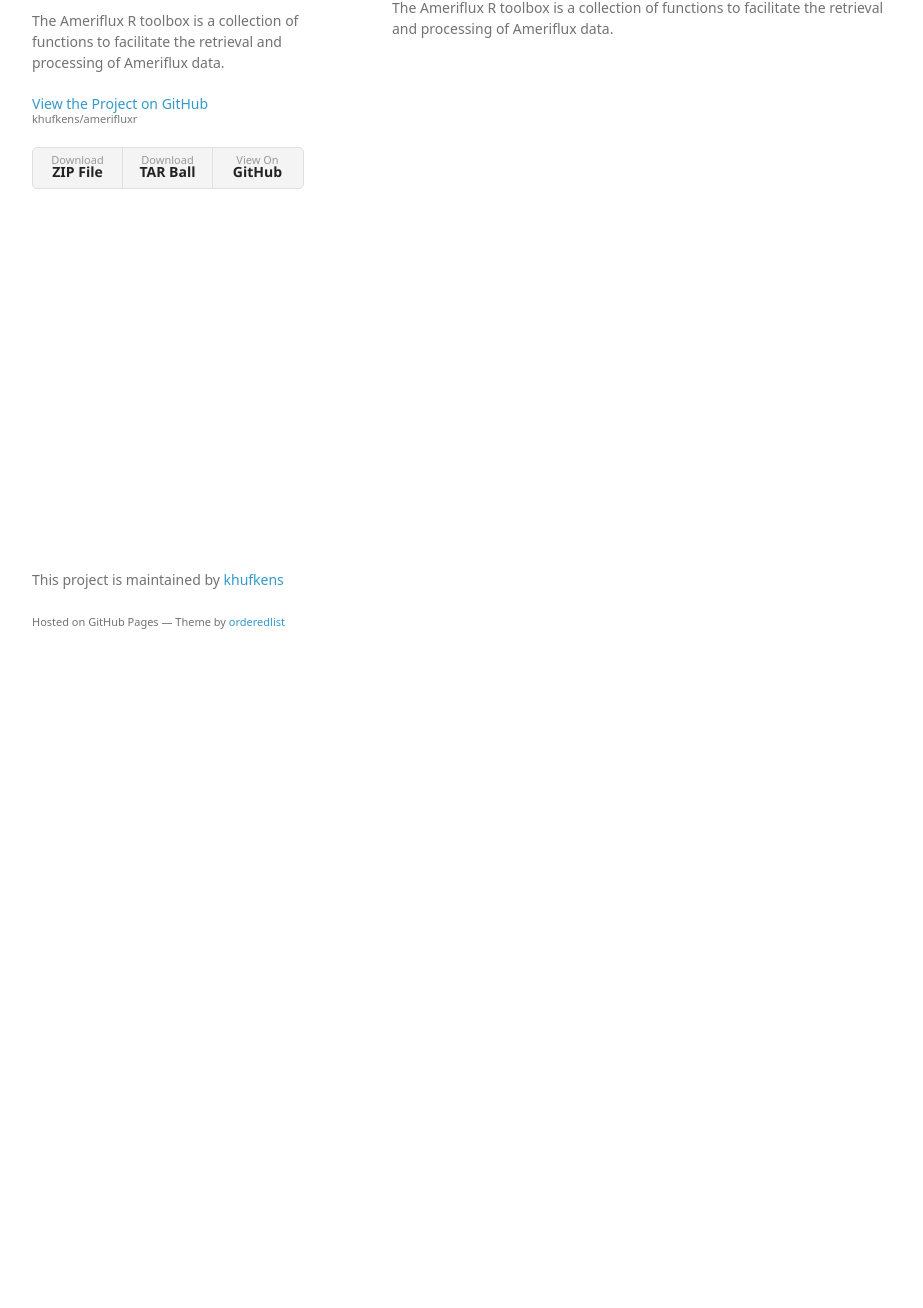
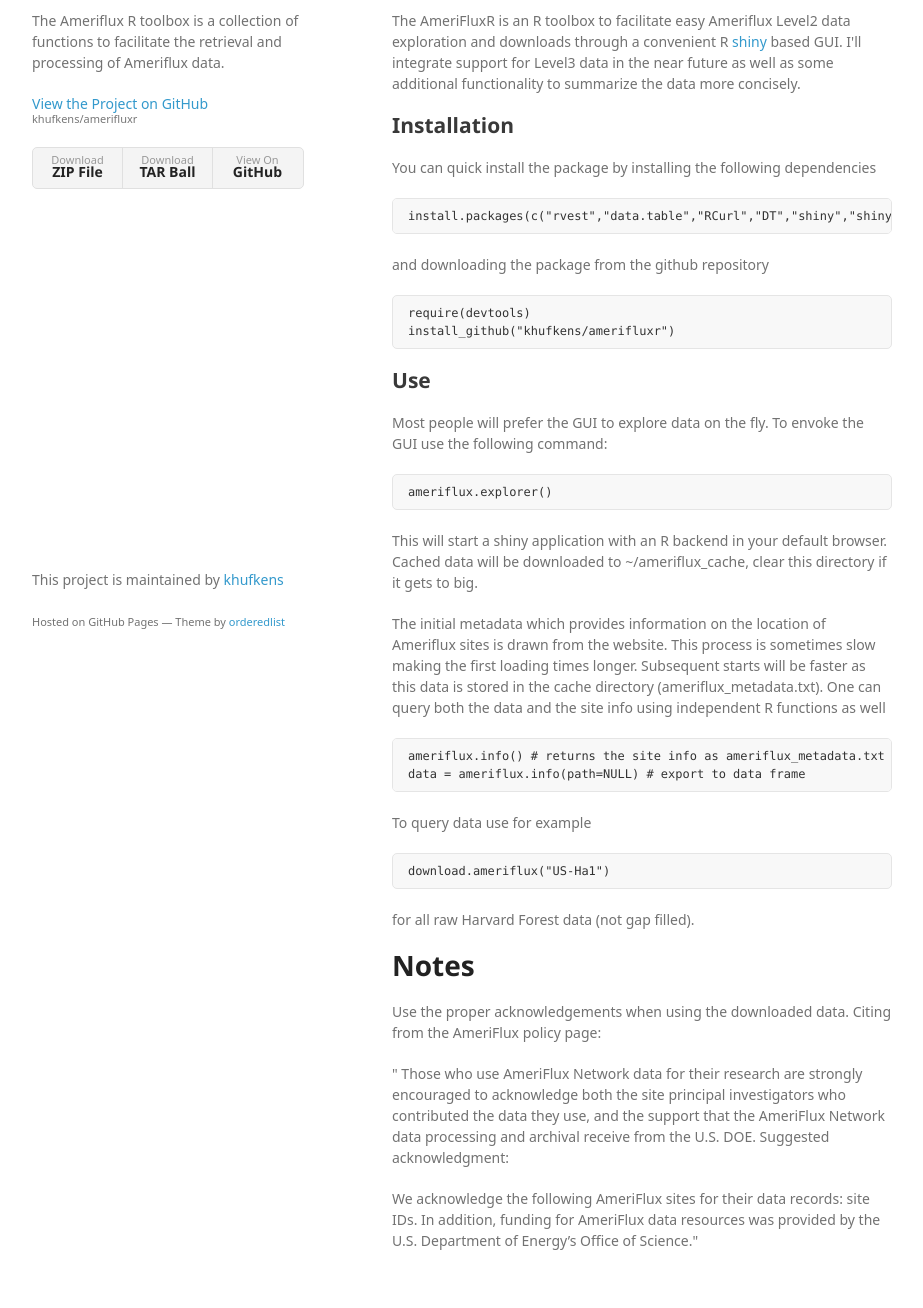
Before and after one commit to luismurao/amerifluxr, a plain HTML site: page index.html in a window 1280 px wide. Shown: the part 99-1407 px from the top of the page, without its empty margins (178-1101 px from the left). Before the commit the page ends 800 px from the top, so only its background shows below. Drawn offline with Linux system fonts and the light colour scheme; a web font is replaced by a local one.

Commit message:
Create gh-pages branch via GitHub

```diff
--- a/index.html
+++ b/index.html
@@ -28,10 +28,56 @@
         </ul>
       </header>
       <section>
-        <h3>
-<a id="amerifluxr" class="anchor" href="#amerifluxr" aria-hidden="true"><span aria-hidden="true" class="octicon octicon-link"></span></a>AmerifluxR</h3>
+        <h1>
+<a id="amerifluxr" class="anchor" href="#amerifluxr" aria-hidden="true"><span aria-hidden="true" class="octicon octicon-link"></span></a>AmeriFluxR</h1>
 
-<p>The Ameriflux R toolbox is a collection of functions to facilitate the retrieval and processing of Ameriflux data.</p>
+<p>The AmeriFluxR is an R toolbox to facilitate easy Ameriflux Level2 data exploration and downloads through a convenient R <a href="http://shiny.rstudio.com/">shiny</a> based GUI. I'll integrate support for Level3 data in the near future as well as some additional functionality to summarize the data more concisely.</p>
+
+<h2>
+<a id="installation" class="anchor" href="#installation" aria-hidden="true"><span aria-hidden="true" class="octicon octicon-link"></span></a>Installation</h2>
+
+<p>You can quick install the package by installing the following dependencies</p>
+
+<pre><code>install.packages(c("rvest","data.table","RCurl","DT","shiny","shinydashboard","leaflet","plotly","devtools"))
+</code></pre>
+
+<p>and downloading the package from the github repository</p>
+
+<pre><code>require(devtools)
+install_github("khufkens/amerifluxr")
+</code></pre>
+
+<h2>
+<a id="use" class="anchor" href="#use" aria-hidden="true"><span aria-hidden="true" class="octicon octicon-link"></span></a>Use</h2>
+
+<p>Most people will prefer the GUI to explore data on the fly. To envoke the GUI use the following command:</p>
+
+<pre><code>ameriflux.explorer()
+</code></pre>
+
+<p>This will start a shiny application with an R backend in your default browser. Cached data will be downloaded to ~/ameriflux_cache, clear this directory if it gets to big.</p>
+
+<p>The initial metadata which provides information on the location of Ameriflux sites is drawn from the website. This process is sometimes slow making the first loading times longer. Subsequent starts will be faster as this data is stored in the cache directory (ameriflux_metadata.txt). One can query both the data and the site info using independent R functions as well</p>
+
+<pre><code>ameriflux.info() # returns the site info as ameriflux_metadata.txt
+data = ameriflux.info(path=NULL) # export to data frame
+</code></pre>
+
+<p>To query data use for example</p>
+
+<pre><code>download.ameriflux("US-Ha1")
+</code></pre>
+
+<p>for all raw Harvard Forest data (not gap filled).</p>
+
+<h1>
+<a id="notes" class="anchor" href="#notes" aria-hidden="true"><span aria-hidden="true" class="octicon octicon-link"></span></a>Notes</h1>
+
+<p>Use the proper acknowledgements when using the downloaded data. Citing from the AmeriFlux policy page:</p>
+
+<p>" Those who use AmeriFlux Network data for their research are strongly encouraged to acknowledge both the site principal investigators who contributed the data they use, and the support that the AmeriFlux Network data processing and archival receive from the U.S. DOE. Suggested acknowledgment:</p>
+
+<p>We acknowledge the following AmeriFlux sites for their data records: site IDs. In addition, funding for AmeriFlux data resources was provided by the U.S. Department of Energy’s Office of Science."</p>
       </section>
       <footer>
         <p>This project is maintained by <a href="https://github.com/khufkens">khufkens</a></p>
```
Also changed, not shown: params.json (+1 -1 lines).
